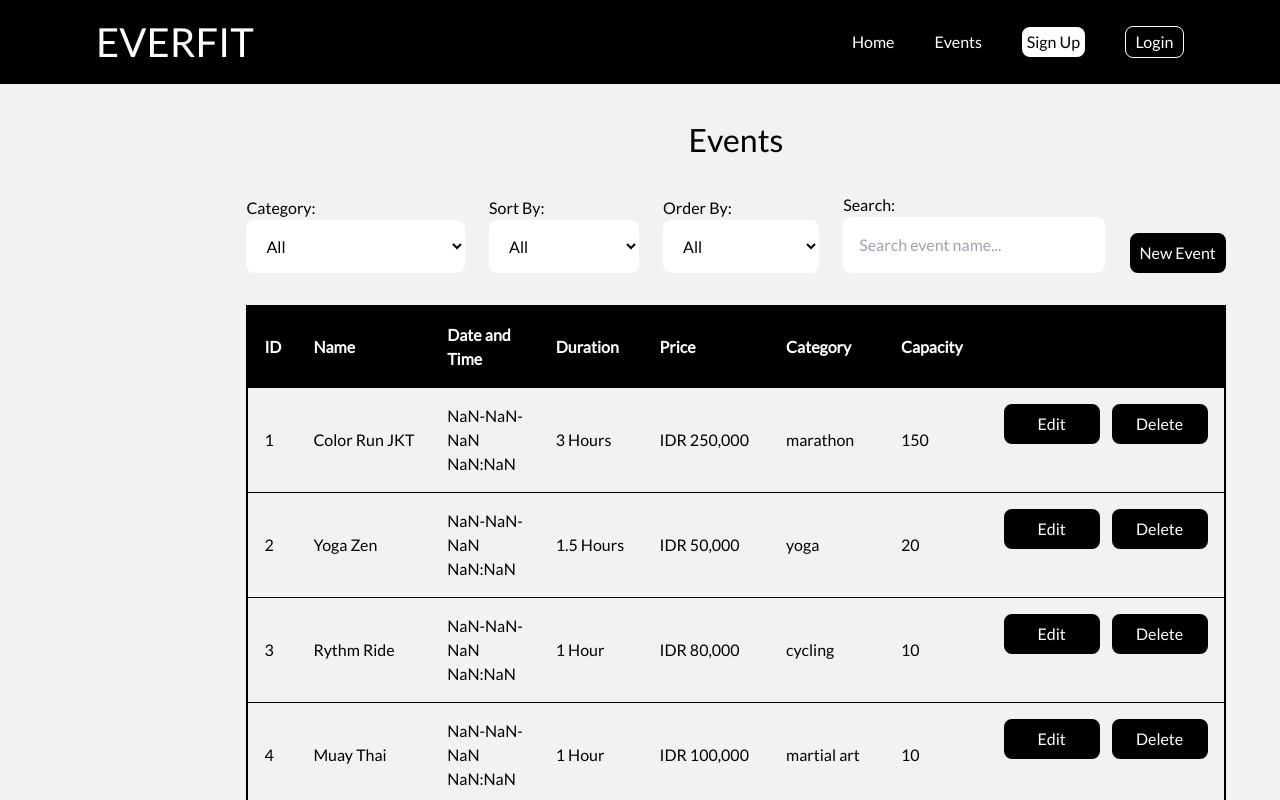
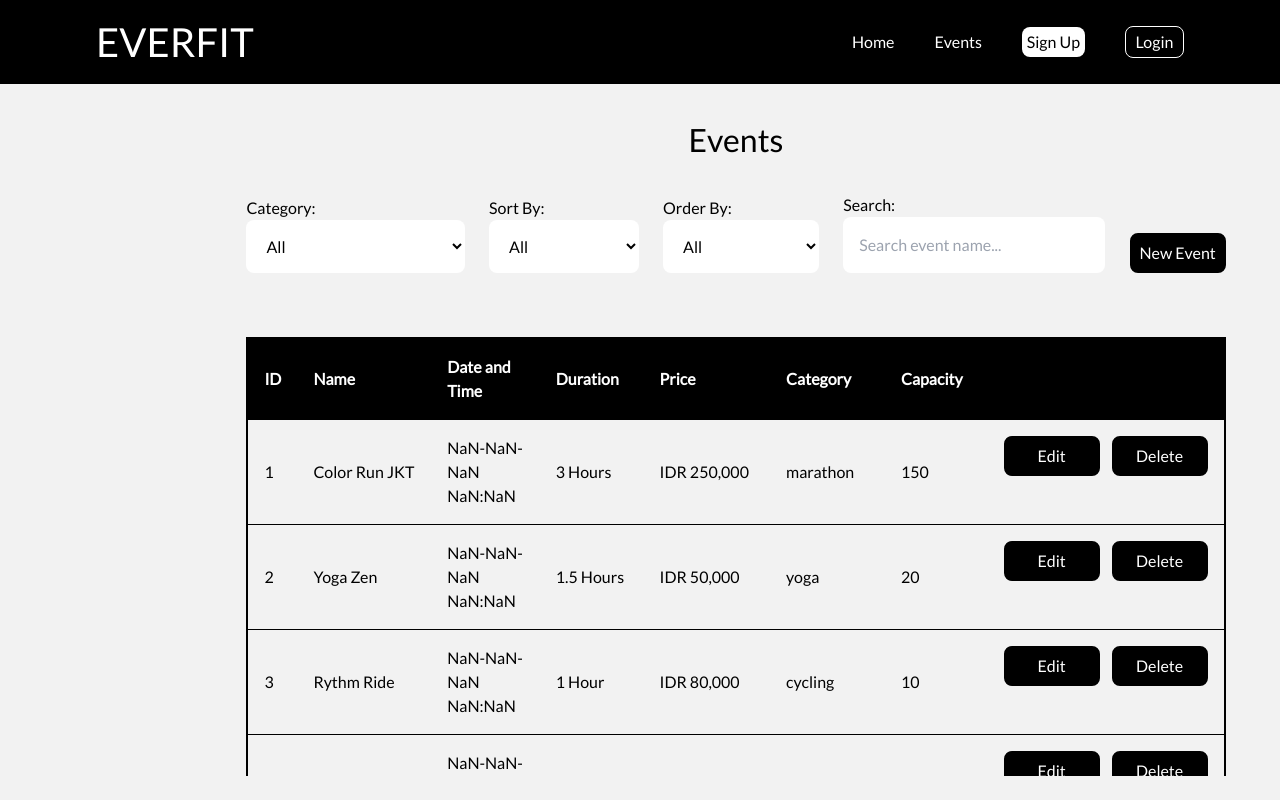
Before and after one commit to victorcastorgui/everfit, a Next.js app: page /manageEvents in a window 1280 px wide. Shown: the top 800 px of the page. Built offline with nearby package versions, Linux system fonts and the light colour scheme; no server answers; data requests are answered from the project's data file.

Commit message:
fix: styling

```diff
--- a/src/pages/manageEvents/index.tsx
+++ b/src/pages/manageEvents/index.tsx
@@ -58,10 +58,10 @@ function ManageEvents() {
 
   return (
     <div className="flex">
-      <div className="w-[15%]"></div>
+      <div className="w-[15%] min-w-[11rem]"></div>
       <div className="w-[85%] h-screen flex flex-col items-center">
         <PageTitle>Events</PageTitle>
-        <div className="flex justify-between items-end w-[90%]">
+        <div className="flex justify-between items-end w-[90%] max-[1160px]:grid max-[1160px]:grid-cols-4 max-[800px]:grid-cols-3 max-[600px]:grid-cols-2 max-[1160px]:gap-y-[1rem] max-[1160px]:gap-x-[1rem]">
           <div className="mt-[2rem]">
             <label htmlFor="category">Category:</label>
             <select
@@ -130,7 +130,8 @@ function ManageEvents() {
           </div>
           <AddButton handleFunction={handleAddEvent}>New Event</AddButton>
         </div>
-        <table className="w-[90%] table-auto border-[2px] border-black rounded-[0.5rem] text-left mt-[2rem]">
+        <div className="min-w-[20rem] w-[90%] overflow-x-auto mt-[2rem]">
+          <table className=" table-auto border-[2px] border-black rounded-[0.5rem] text-left mt-[2rem]">
             <thead>
               <tr className="border-b border-black bg-black text-white">
                 <th className="p-[1rem] w-12">ID</th>
@@ -178,6 +179,7 @@ function ManageEvents() {
               ))}
             </tbody>
           </table>
+        </div>
         <div className="flex justify-center mt-8 mb-8">
           <button
             className="disabled:cursor-not-allowed border-[2px] border-black bg-black text-white p-[0.5rem] rounded-[0.5rem] hover:bg-white hover:text-black disabled:bg-gray-500"
```
Lines whose indentation alone changed are shown as unchanged.
